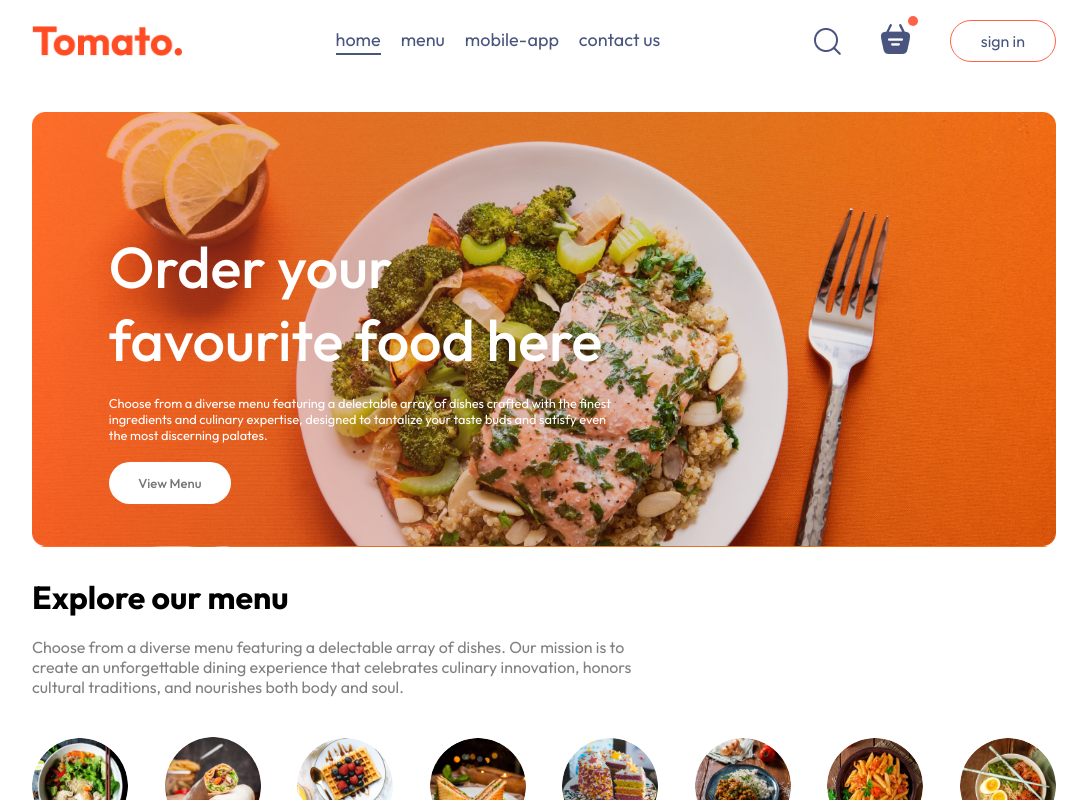
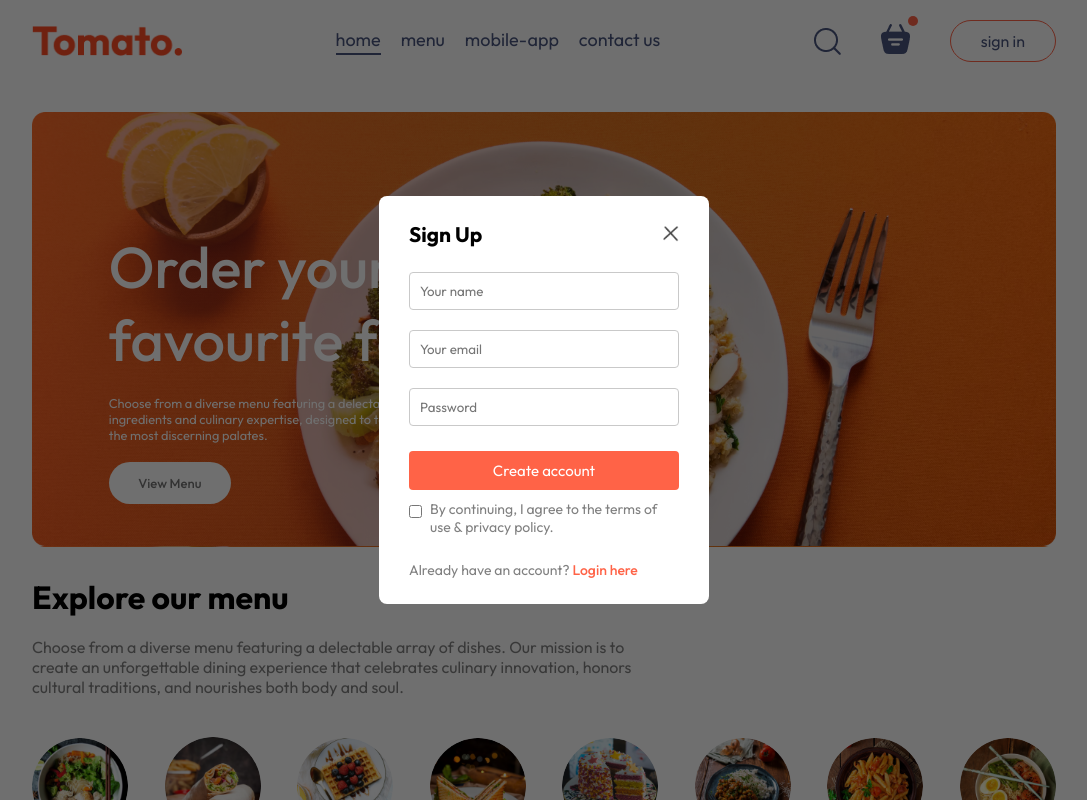
Before and after one commit to akhildhanesh/food-delivery-app, a React (Vite) app: page / in a window 1280 px wide. Both pictures are taken after a click on the button "sign in". Shown: the top 800 px of the page, without its empty margins (96-1183 px from the left). Built offline with nearby package versions, Linux system fonts and the light colour scheme.

Commit message:
implement login page

```diff
--- a/src/App.jsx
+++ b/src/App.jsx
@@ -1,16 +1,23 @@
-import React from 'react'
+import React, { useState } from 'react'
 import Navbar from './components/Navbar/Navbar'
 import { Routes, Route } from 'react-router-dom'
 import Home from './pages/Home/Home'
 import Cart from './pages/Cart/Cart'
 import PlaceOrder from './pages/PlaceOrder/PlaceOrder'
 import Footer from './components/Footer/Footer'
+import LoginPopup from './components/LoginPopup/LoginPopup'
 
 const App = () => {
+
+  const [showLogin, setShowLogin] = useState(false)
+
   return (
     <>
+      {
+        showLogin ? <LoginPopup setShowLogin={setShowLogin} /> : <></>
+      }
       <div className='app'>
-        <Navbar />
+        <Navbar setShowLogin={setShowLogin} />
         <Routes>
           <Route path='/' element={<Home />} />
           <Route path='/cart' element={<Cart />} />
--- /dev/null
+++ b/src/components/LoginPopup/LoginPopup.css
@@ -0,0 +1,75 @@
+.login-popup {
+    position: absolute;
+    z-index: 1;
+    width: 100%;
+    height: 100%;
+    background-color: #00000090;
+    display: grid;
+}
+
+.login-popup-container {
+    place-self: center;
+    width: max(23vw, 330px);
+    color: #808080;
+    background-color: white;
+    display: flex;
+    flex-direction: column;
+    gap: 25px;
+    padding: 25px 30px;
+    border-radius: 8px;
+    font-size: 14px;
+    animation: fadeIn 0.5s;
+}
+
+.login-popup-title {
+    display: flex;
+    justify-content: space-between;
+    align-items: center;
+    color: black;
+}
+
+.login-popup-title img {
+    width: 16px;
+    cursor: pointer;
+}
+
+.login-popup-input {
+    display: flex;
+    flex-direction: column;
+    gap: 20px;
+}
+
+.login-popup-input input {
+    outline: none;
+    border: 1px solid #c9c9c9;
+    padding: 10px;
+    border-radius: 4px;
+}
+
+.login-popup-container button {
+    border: none;
+    padding: 10px;
+    border-radius: 4px;
+    color: white;
+    background-color: tomato;
+    font-size: 15px;
+    cursor: pointer;
+}
+
+.login-popup-condition {
+    display: flex;
+    align-items: start;
+    gap: 8px;
+    margin-top: -15px;
+}
+
+.login-popup-condition input {
+    margin-top: 5px;
+    accent-color: green;
+}
+
+.login-popup p span {
+    color: tomato;
+    font-weight: 500;
+    cursor: pointer;
+}
--- /dev/null
+++ b/src/components/LoginPopup/LoginPopup.jsx
@@ -0,0 +1,36 @@
+import React, { useState } from 'react'
+import './LoginPopup.css'
+import { assets } from '../../assets/assets'
+
+const LoginPopup = ({ setShowLogin }) => {
+    const [currentState, setCurrentState] = useState('Sign Up')
+    return (
+        <div className='login-popup'>
+            <form className='login-popup-container'>
+                <div className="login-popup-title">
+                    <h2>{currentState}</h2>
+                    <img onClick={() => setShowLogin(false)} src={assets.cross_icon} alt="" />
+                </div>
+                <div className="login-popup-input">
+                    {
+                        currentState != 'Login' && <input type="text" placeholder='Your name' required />
+                    }
+                    <input type="email" placeholder='Your email' required />
+                    <input type="password" placeholder='Password' required />
+                </div>
+                <button>{currentState === 'Sign Up' ? 'Create account' : 'Login'}</button>
+                <div className="login-popup-condition">
+                    <input type="checkbox" required />
+                    <p>By continuing, I agree to the terms of use & privacy policy.</p>
+                </div>
+                {
+                    currentState === 'Login' ?
+                        <p>Create a new account? <span onClick={() => setCurrentState('Sign Up')}>Click here</span></p> :
+                        <p>Already have an account? <span onClick={() => setCurrentState('Login')}>Login here</span></p>
+                }
+            </form>
+        </div>
+    )
+}
+
+export default LoginPopup
--- a/src/components/Navbar/Navbar.jsx
+++ b/src/components/Navbar/Navbar.jsx
@@ -3,7 +3,7 @@
 import { assets } from '../../assets/assets'
 import { Link } from 'react-router-dom'
 
-const Navbar = () => {
+const Navbar = ({ setShowLogin }) => {
   const [menu, setMenu] = useState('home')
   return (
     <div className='navbar'>
@@ -20,7 +20,7 @@
           <img src={assets.basket_icon} alt="" />
           <div className="dot"></div>
         </div>
-        <button>sign in</button>
+        <button onClick={() => setShowLogin(true)}>sign in</button>
       </div>
     </div>
   )
```
